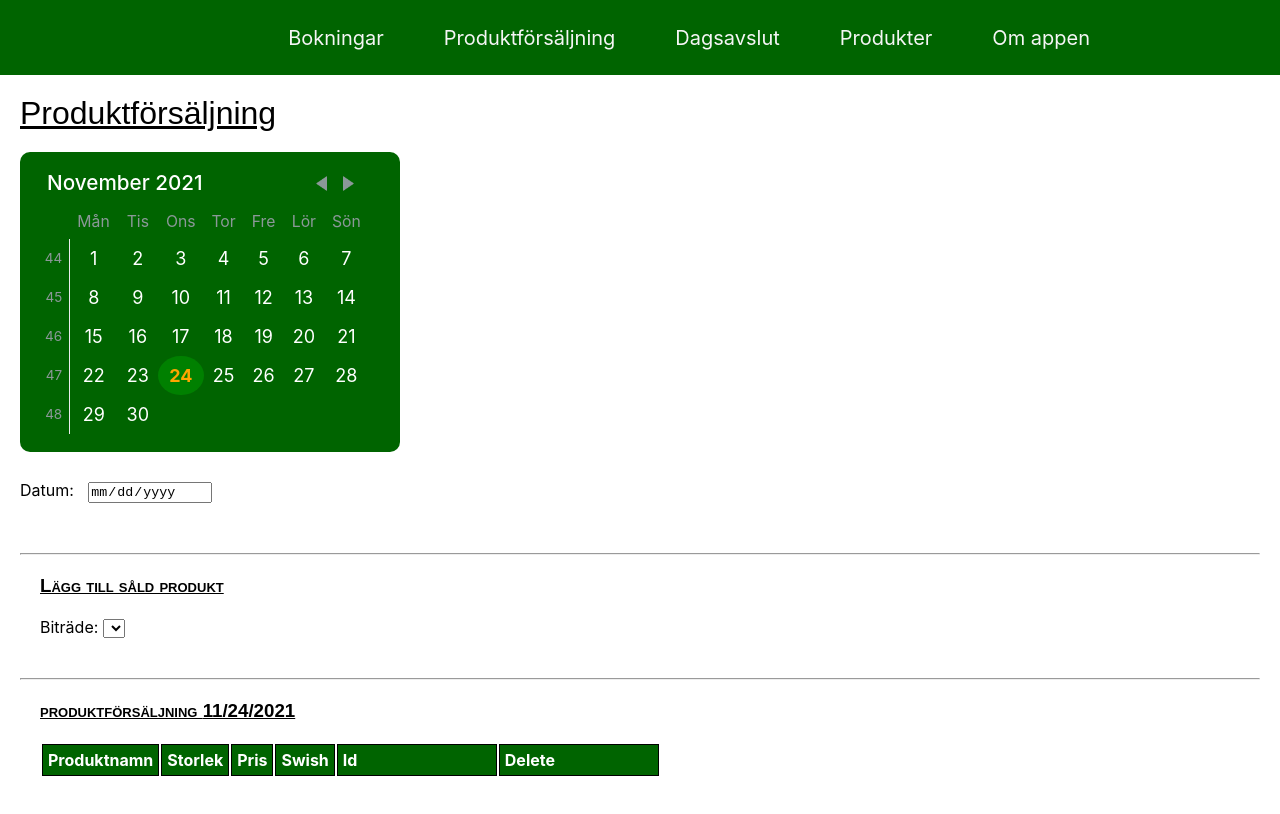
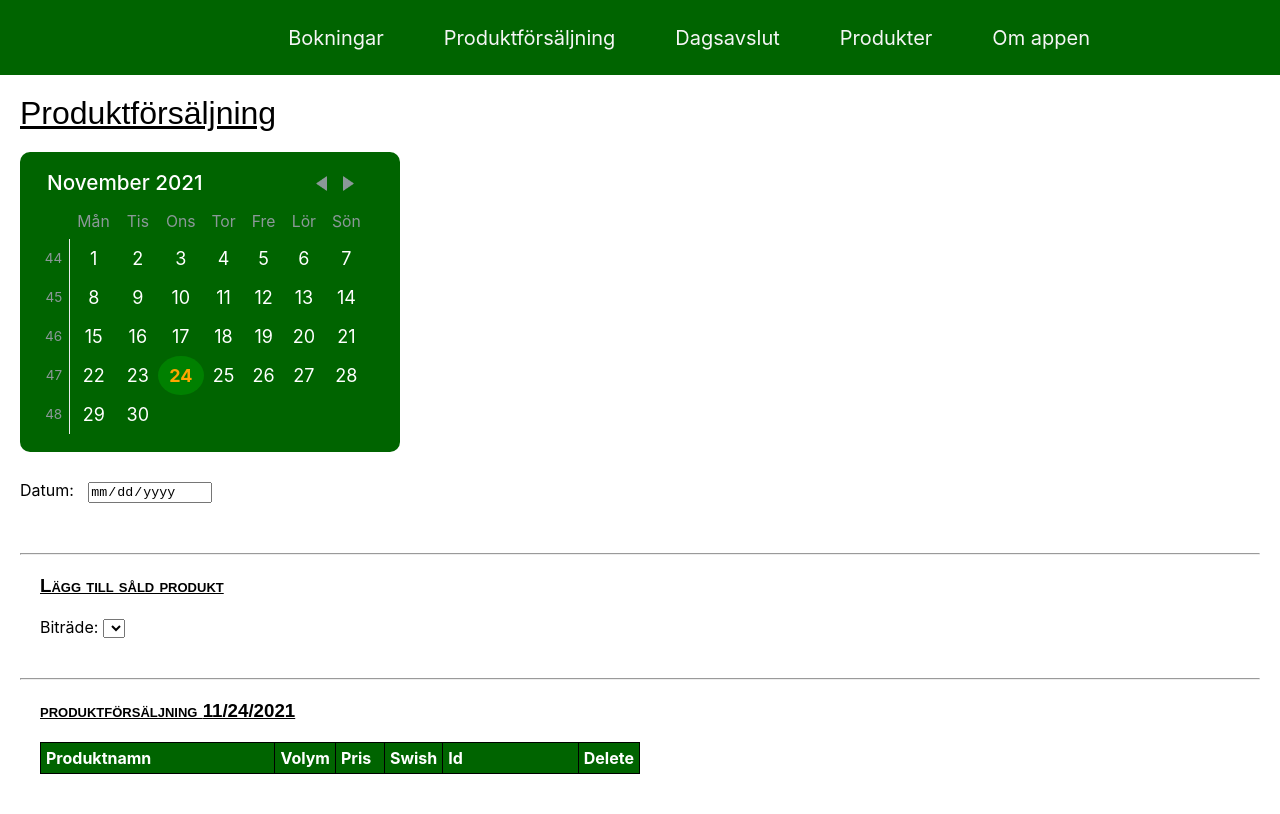
Before and after one commit to jelu000/bokingcomponent, a React (Create React App) app: page /produktforsaljning in a window 1280 px wide. Shown: the top 814 px of the page. Built offline with nearby package versions, Linux system fonts and the light colour scheme.

Commit message:
fixade med productSails tabellen, input text funkar ej

```diff
--- a/src/components/LocalStorageHandler.js
+++ b/src/components/LocalStorageHandler.js
@@ -1,5 +1,6 @@
 //import Bokning from "./Bokning";
 import Treatment from "./behandlingar/Treatment";
+import ProductDaySale from "./productsdaysales/ProductDaySale";
 //LocalStorageHandler simulerar Databas för åtkomst REST api
 
 export default class LocalStorageHandler {
@@ -280,16 +281,64 @@ export default class LocalStorageHandler {
 
 
     }
+//PRODUCTDAYSALES-----------------------------------------------------------------------------------------
 //-----------------------------------------------------------------------------------------------------
 //ProductDaySale
+//IN: babs, transactiondate, Product
+//UT: array ProductDaySale
 //-----------------------------------------------------------------------------------------------------
-addProductDaySale(new_productdaysale){
+sortProductSaleArray = (element_a, element_b) => {
+    let ea = element_a.pd_name.toLowerCase();
+    let eb = element_b.pd_name.toLowerCase();
+
+    if (ea < eb){
+      return -1;
+    }
+    if (ea > eb){
+      return 1;
+    }
+    return 0;
+}
+
+getProductDaySales(datum){
+
+    let productday_string = "[]";
+    let productday_array = [];
+
+    let productday_array_date = [];
+
+    if ( localStorage.getItem(this.key_productdaysale) !== null ){
+        productday_string = localStorage.getItem(this.key_productdaysale);
+    }
+
+    try {
+        //console.log(`addProductDaySale ${produkts_string} `)
+        productday_array = productday_array = JSON.parse(productday_string);
+        //console.log(`addProduct ${JSON.stringify(produkt_array)} `)
+        productday_array_date = productday_array.filter( (dayobj) => {
+            return datum === dayobj.pd_date;
+        });
+    }
+    catch (e){
+        console.log(e);
+    }
+    //Sorterar på namn
+    productday_array_date.sort(this.sortProductSaleArray);
+
+    return productday_array_date;
+}
+
+
+addProductDaySale(temp_babs, temp_date, new_product){
     let productday_string = "[]";
     let productday_array = [];
 
     //Add id to new_product
-    let p_id = Date.now();
-    new_productdaysale.p_id = p_id.toString();
+    let pd_id = Date.now();
+    //new_product.p_id = p_id.toString();
+
+    let new_productdaysale = new ProductDaySale(temp_date, pd_id, new_product.p_name, new_product.p_size, new_product.p_price, temp_babs, new_product.p_id );
+
 
     if ( localStorage.getItem(this.key_productdaysale) !== null ){
         productday_string = localStorage.getItem(this.key_productdaysale);
@@ -297,6 +346,8 @@ addProductDaySale(new_productdaysale){
     }
 
     try {
+
+
         //console.log(`addProductDaySale ${produkts_string} `)
         productday_array = JSON.parse(productday_string);
         //console.log(`addProduct ${JSON.stringify(produkt_array)} `)
@@ -308,11 +359,13 @@ addProductDaySale(new_productdaysale){
         console.log(e);
     }
 
-    productday_array.sort(this.sortProductName);
 
-    return productday_array;
+
+    return this.getProductDaySales(temp_date);
 }
 
 
 
+
+
 }
--- a/src/components/productsdaysales/ProductDaySale.js
+++ b/src/components/productsdaysales/ProductDaySale.js
@@ -1,10 +1,11 @@
 export default class ProductDaySale {
-    constructor(pd_date, pd_id, pd_name, pd_size, pd_price, pd_babs){
+    constructor(pd_date, pd_id, pd_name, pd_size, pd_price, pd_babs, p_id){
         this.pd_date = pd_date;
         this.pd_id = pd_id;
         this.pd_name = pd_name;//string
         this.pd_size = pd_size;
         this.pd_price = pd_price;
         this.pd_babs = pd_babs;
+        this.p_id = p_id;
     }
 }
--- a/src/components/productsdaysales/ProductDaySales.css
+++ b/src/components/productsdaysales/ProductDaySales.css
@@ -7,3 +7,36 @@ h3{
 #valt_datum{
     margin-top: 30px;
 }
+#product_salestable{
+    width: 600px;
+    border-collapse: collapse;
+    border: 1px solid black;
+}
+#pd_namn{
+    width: 250px;
+
+}
+#pd_storlek{
+    width: 50px;
+}
+#pd_pris{
+    width: 50px;
+
+}
+#pd_babs{
+    width: 40px;
+
+}
+#pd_id{
+    width: 150px;
+
+}
+#pd_del{
+    width: 60px;
+
+}
+.tableinputs{
+    margin: 0px;
+    width: 100%;
+
+}
--- a/src/components/productsdaysales/ProductDaySales.js
+++ b/src/components/productsdaysales/ProductDaySales.js
@@ -36,12 +36,16 @@ export default class ProductDaySales extends Component {
 
     componentDidMount(){
 
+        let today_date = new Date();
+
         let localStorageDB = new LocalStorageHandler();
-
+        //let table_arr = localStorageDB.getProductDaySales()
 
         this.setState({
-            product_array: localStorageDB.getProducts()
-
+            valtDatum: today_date, //Sätter färg för valt datum i calender Format: Tue Oct 26 2021 12:00:00 GMT+0200 (centraleuropeisk sommartid)
+            valtDatumTextfelt: today_date.toLocaleDateString(),
+            product_array: localStorageDB.getProducts(),
+            product_daysale_array: localStorageDB.getProductDaySales(today_date.toLocaleDateString())
         });
     }
 
@@ -61,13 +65,14 @@ export default class ProductDaySales extends Component {
     //clickDagEvent() - för calender-----------------------------------------------------------------------
     async clickDagEvent(dag){
         let t_dag = dag.toLocaleDateString();
-        let localStorageDB = await new LocalStorageHandler();
+        let localStorageDB = new LocalStorageHandler();
 
         console.log(`Datum ${t_dag}`)
 
         await this.setState({
             valtDatum: dag,
-            valtDatumTextfelt: t_dag
+            valtDatumTextfelt: t_dag,
+            product_daysale_array: localStorageDB.getProductDaySales(t_dag)
         });
 
     }//end of clickDagEvent()--------------------------------------------------------------------
@@ -79,6 +84,22 @@ export default class ProductDaySales extends Component {
         let t_product = this.state.product_array[t_index];
 
         console.log(`click ${t_product.p_name}`);
+        let t_array = this.state.product_daysale_array;
+
+
+        let localStorageDB = new LocalStorageHandler();
+        let t_arraydaysales = [];
+        t_arraydaysales = localStorageDB.addProductDaySale(false, this.state.valtDatumTextfelt, t_product);
+
+        this.setState({
+            product_daysale_array: t_arraydaysales
+        });
+
+        //let product_day_sale = new ProductDaySale(this.state.valtDatumTextfelt,)
+
+        //this.setState({
+            //product_daysale_array: [...this.state.product_daysale_array,]
+        //});
 
         //console.log(`click ${e.options[e.target.selectedIndex].value}`);
         //let t = e.options[0].value;
--- a/src/components/productsdaysales/TableProductDaySales.js
+++ b/src/components/productsdaysales/TableProductDaySales.js
@@ -3,37 +3,64 @@ import React from 'react'
 export default function TableProductDaySales(props) {
 
     let productarray = props.productarray_prop;
+    let crossmark = ' \u274c ';
+
+
+
+    let daySaleChangeName = (evt) => {
+        console.log(`daySaleChange: ${evt.target.value}`);
+    }
+    let daySaleChangeSize = (evt) => {
+        console.log(`daySaleChange: ${evt.target.value}`);
+    }
+    let daySaleChangePrice = (evt) => {
+        console.log(`daySaleChange: ${evt.target.value}`);
+    }
+    let daySaleChangeBabs = (evt) => {
+        console.log(`daySaleChange: ${evt.target.value}`);
+    }
+    let daySaleChangeButt = (evt) => {
+        console.log(`daySaleChange: ${evt.target.value}`);
+    }
+
 
         let tablebody = productarray.map( (productobject, i) => {
+
             return (
-                <tbody>
-                    <tr className="producttable" id={1}  key={1}>
-                        <td className="bordertable" data-title="p_name">{productobject.p_name}</td>
-                        <td className="bordertable" data-title="p_size">{productobject.p_size}</td>
-                        <td className="bordertable" data-title="p_price">{productobject.p_price}</td>
-                        <td className="bordertable" data-title="p_babs">{productobject.p_size}</td>
-                        <td className="bordertable" data-title="p_id">{productobject.p_price}</td>
-                        <td className="bordertable" data-title="del">del</td>
+
+                    <tr className="producttable" id={i}  key={i}>
+                        <td className="" data-title="p_name"><input onChange={daySaleChangeName} className="tableinputs" type="text" value={productobject.pd_name} /></td>
+                        <td className="" data-title="p_size"><input className="tableinputs" onChange={daySaleChangeSize} type="text" value={productobject.pd_size} /></td>
+                        <td className="" data-title="p_price"><input className="tableinputs" onChange={daySaleChangePrice} type="text" value={productobject.pd_price} /></td>
+                        <td className="" data-title="p_babs"><input className="tableinputs" onChange={daySaleChangeBabs} type="checkbox" value={productobject.pd_babs} /></td>
+                        <td className="" data-title="pd_id">{productobject.pd_id}</td>
+                        <td className="" data-title="del"><button className="tableinputs" onClick={daySaleChangeButt} value=""> {crossmark} </button></td>
+
                     </tr>
-                </tbody>
+
             )
     })
 
     return (
         <div>
+
+
             <table id="product_salestable" className="producttable">
                 <thead>
                     <tr className="bordertable">
 
-                        <th className="bordertable" id="p_produkt">Produktnamn</th>
-                        <th className="bordertable" id="p_storlek">Storlek</th>
-                        <th className="bordertable" id="p_pris">Pris</th>
-                        <th className="bordertable" id="p_babs">Swish</th>
-                        <th className="bordertable" id="p_id">Id</th>
-                        <th className="bordertable" id="p_id">Delete</th>
+                        <th className="" id="pd_namn">Produktnamn</th>
+                        <th className="" id="pd_storlek">Volym</th>
+                        <th className="" id="pd_pris">Pris</th>
+                        <th className="" id="pd_babs">Swish</th>
+                        <th className="" id="pd_id">Id</th>
+                        <th className="" id="pd_del">Delete</th>
+
                     </tr>
                 </thead>
-
+                <tbody>
+                    {tablebody}
+                </tbody>
             </table>
 
         </div>
```
